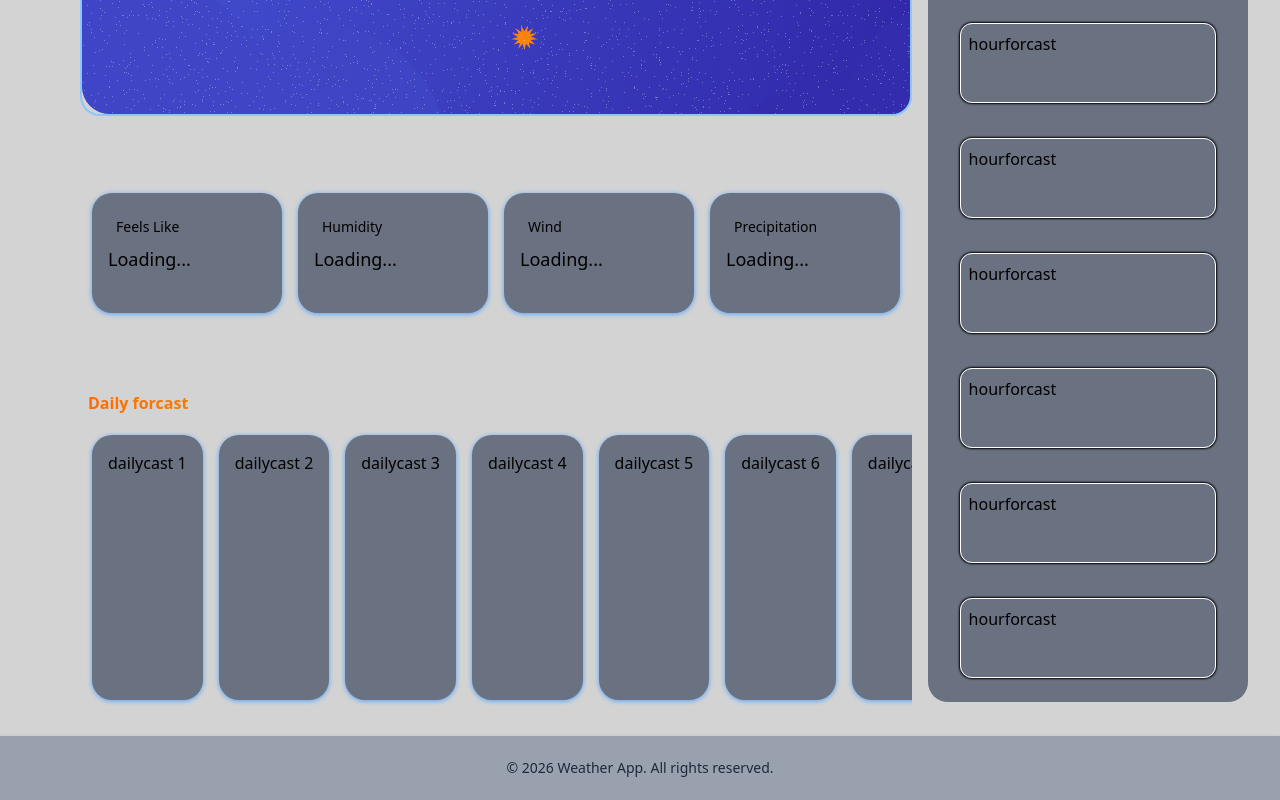
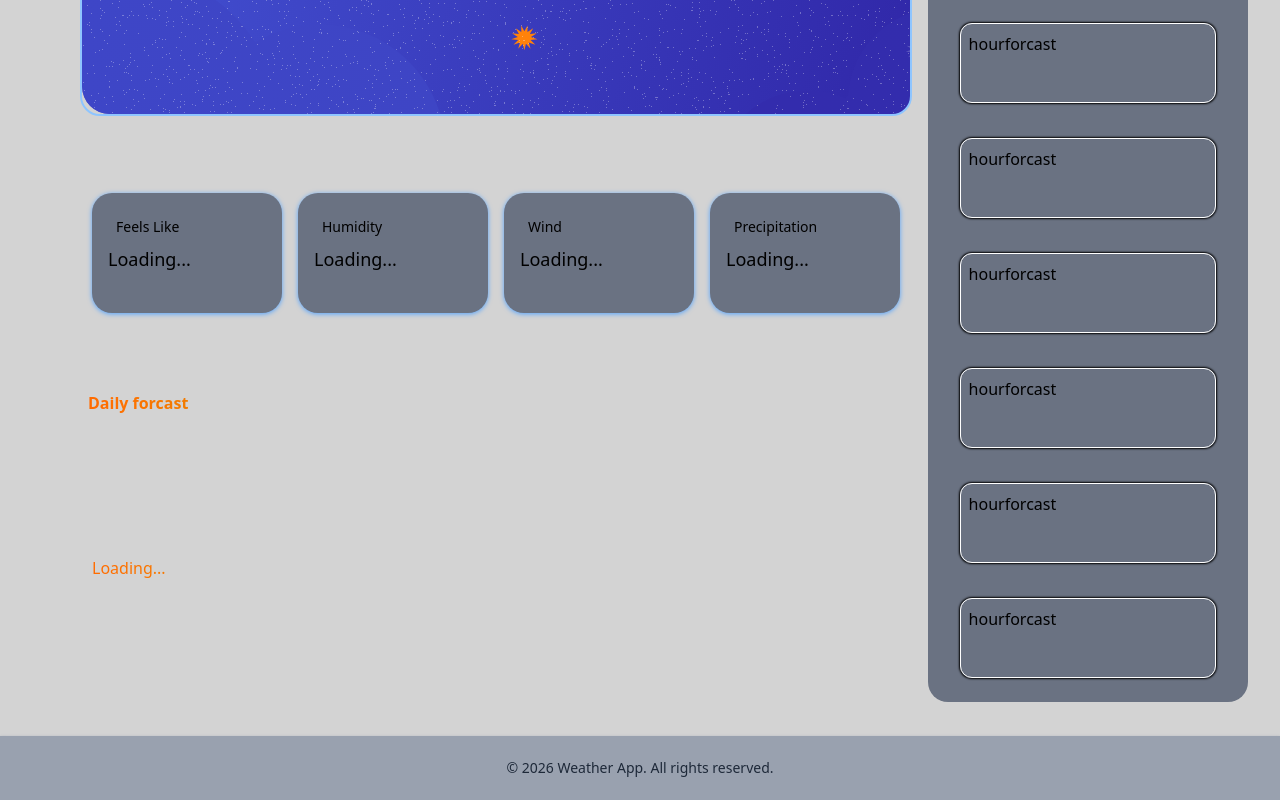
Before and after one commit to Nuel-dev-oi/weather-app, a React (Vite) app: page / in a window 1280 px wide. Shown: the part 598-1398 px from the top of the page. Built offline with nearby package versions, Linux system fonts and the light colour scheme.

Commit message:
Add Open Meteo API data to daily component

```diff
--- a/src/App.jsx
+++ b/src/App.jsx
@@ -12,6 +12,14 @@ const App = () => {
   const dispatch = useDispatch();
   const theme = useSelector((state) => state.theme);
   const weather = useSelector((state) => state.weather.data);
+  const daily = weather
+    ? weather.daily
+    : {
+        time: null,
+        weathercode: null,
+        apparent_temperature_max: null,
+        apparent_temperature_min: null,
+      };
   const userTheme = JSON.parse(localStorage.getItem("theme"));
   const [feelsLike, setFeelsLike] = useState(null);
   const [humidity, setHumidity] = useState(null);
@@ -78,17 +86,7 @@ const App = () => {
           ["Precipitation", precipitation + "mm"],
         ]}
       />
-      <DailyForecast
-        dailycasts={[
-          "dailycast 1",
-          "dailycast 2",
-          "dailycast 3",
-          "dailycast 4",
-          "dailycast 5",
-          "dailycast 6",
-          "dailycast 7",
-        ]}
-      />
+      <DailyForecast dailycasts={daily} />
       <HourForcast
         hourforcasts={[
           "hourcast 1",
--- /dev/null
+++ b/src/components/DailyDataForcast.jsx
@@ -0,0 +1,42 @@
+import React from "react";
+import {
+  getTempImage,
+  weatherMap,
+  mapTempImage,
+} from "../scripts/weatherMap.js";
+
+const DailyDataForcast = ({
+  dailies: [
+    cast,
+    weathercode,
+    apparent_temperature_max,
+    apparent_temperature_min,
+  ],
+}) => {
+  console.log(weathercode);
+  let timeZone = cast ? new Date(cast) : null;
+  timeZone = timeZone
+    ? timeZone.toLocaleDateString("en-US", {
+        weekday: "long",
+      })
+    : null;
+
+  return (
+    <div className="font-bold flex flex-col shrink shadow-[0_1px_5px_0px] shadow-blue-400 dark:shadow-white dark:shadow-[0_1px_5px_0px] bg-gray-500 dark:bg-gray-700 w-[calc(100%/3.36)] md:w-[calc(100%/3.36)] h-45 lg:h-full p-4 max-[400px]:p-2 dark:border-black rounded-[20px] max-[400px]:text-sm  text-black dark:text-white">
+      <div className="max-[400px]:text-sm h-[20%] text-center bg-linear-to-r from-orange-500 to-green-500 bg-clip-text text-transparent dark:text-white">
+        {timeZone}
+      </div>
+      <img
+        src={mapTempImage(getTempImage(Number(weathercode)), weatherMap)}
+        alt="weather Image"
+        className="shrink h-[60%] w-full object-contain"
+      />
+      <div className="h-[20%] flex justify-between w-full bg-linear-to-r from-orange-500 to-green-500 bg-clip-text text-transparent dark:text-white">
+        <span>{apparent_temperature_max}°</span>
+        <span>{apparent_temperature_min}°</span>
+      </div>
+    </div>
+  );
+};
+
+export default DailyDataForcast;
--- a/src/components/DailyForcast.jsx
+++ b/src/components/DailyForcast.jsx
@@ -1,18 +1,39 @@
 import React from "react";
+import DailyDataForcast from "./DailyDataForcast.jsx";
 
-const DailyForecast = ({ dailycasts }) => {
+const DailyForecast = ({
+  dailycasts: {
+    time,
+    weathercode,
+    apparent_temperature_max,
+    apparent_temperature_min,
+  },
+}) => {
+  console.log(
+    time,
+    weathercode,
+    apparent_temperature_max,
+    apparent_temperature_min,
+  );
   return (
     <div className="md:col-start-2 md:col-end-3 md:row-start-4 md:row-end-5 h-full flex flex-col items-center mb-4 whitespace-nowrap bg-linear-to-r from-orange-500 to-green-500 bg-clip-text text-transparent dark:text-white">
       <h2 className="text-left p-2 w-full font-bold">Daily forcast</h2>
       <div className=" overflow-x-auto shrink mb-4 w-[90%] md:w-full h-max md:h-full p-3 flex flex-wrap md:flex-nowrap gap-4 md:gap-4 justify-between md:justify-between items-center md:items-center bg-transparent ">
-        {dailycasts.map((dailycast, index) => (
-          <div
-            key={index}
-            className="shrink shadow-[0_1px_5px_0px] shadow-blue-400 dark:shadow-white dark:shadow-[0_1px_5px_0px] bg-gray-500 dark:bg-gray-700 w-[calc(100%/3.36)] md:w-[calc(100%/3.36)] h-45 lg:h-full p-4 dark:border-black rounded-[20px] max-[400px]:text-sm max-[400px]:p-2 text-black dark:text-white"
-          >
-            {dailycast}
-          </div>
-        ))}
+        {time ? (
+          time.map((cast, index) => (
+            <DailyDataForcast
+              key={index}
+              dailies={[
+                cast,
+                weathercode[index],
+                apparent_temperature_max[index],
+                apparent_temperature_min[index],
+              ]}
+            />
+          ))
+        ) : (
+          <p>Loading...</p>
+        )}
       </div>
     </div>
   );
--- a/src/components/Screen.jsx
+++ b/src/components/Screen.jsx
@@ -5,8 +5,6 @@ import {
   weatherMap,
   mapTempImage,
 } from "../scripts/weatherMap.js";
-
-console.log(mapTempImage(getTempImage(40), weatherMap));
 
 const Screen = () => {
   const regionRef = useRef(null);
```
Also changed, not shown: 1 other file (tests, documents, lock files or other folders).
